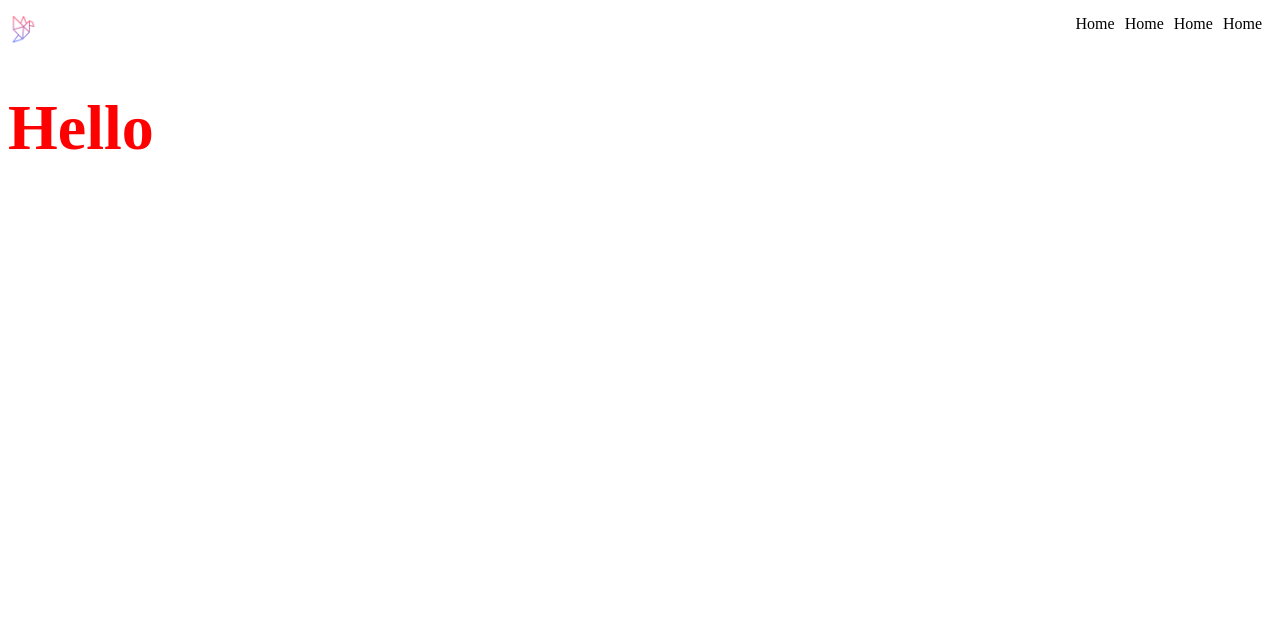
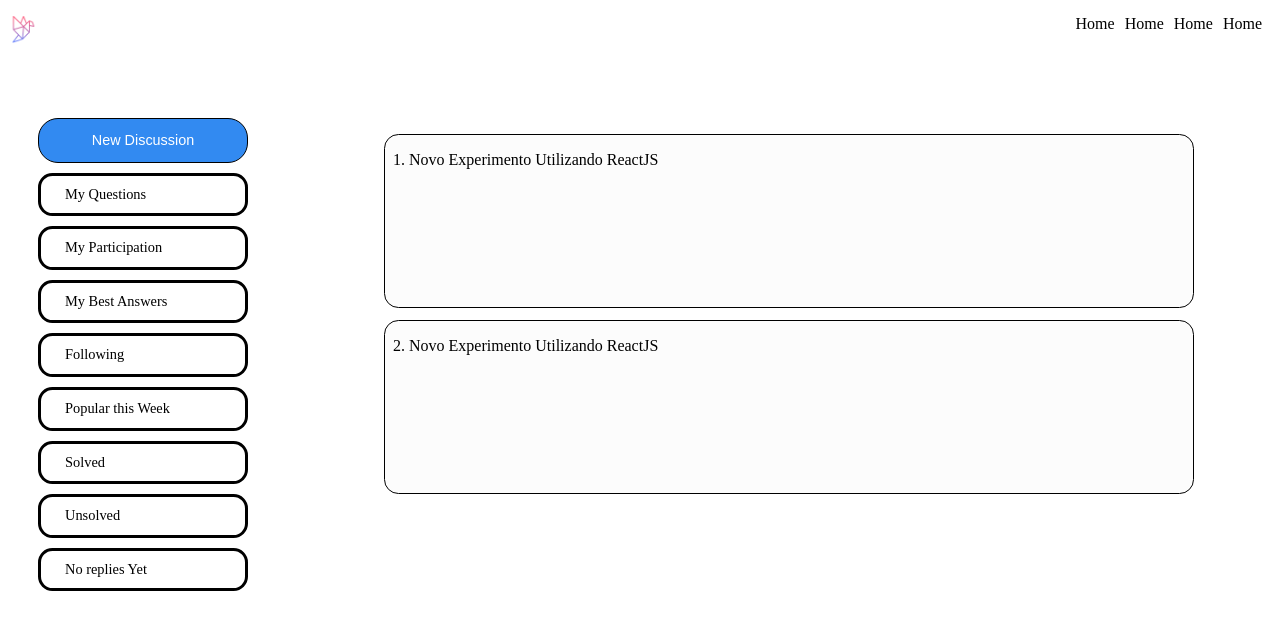
Before and after one commit to luanrjjj/tsuru, a Next.js app in the folder forumTsu/tsuruforum/: page / in a window 1280 px wide. Shown: the top 630 px of the page. Built offline with nearby package versions, Linux system fonts and the light colour scheme.

Commit message:
Forum menu and posts init

```diff
--- a/forumTsu/tsuruforum/components/header/index.tsx
+++ b/forumTsu/tsuruforum/components/header/index.tsx
@@ -4,18 +4,41 @@ import React from "react";
 
 import {
   Container,
+  ContainerContent,
+  ContentSection,
   Header,
   HeaderContent,
-  HeaderLogo
+  HeaderLogo,
+  Menu,
+  Post,
+  Posts,
+  PostsSection,
+  Sticky
 
 
 } from './styles'
 
 import logoImg from '../../assets/images/origami.png'
 
+
+interface Post {
+  id:string;
+  title:string;
+
+
+}
+
+interface Posts {
+  posts:Post[]
+}
 const Forum:React.FC = () => {
 
+  const posts:any = [{"id":"1","title":"Novo Experimento Utilizando ReactJS"},{"id":"1","title":"Novo Experimento Utilizando ReactJS"}];
+
   return (
+    <>
+    <Container>
+    <ContainerContent>
         <Header>
           <HeaderLogo><img src={logoImg.src}></img></HeaderLogo>
           <HeaderContent>
@@ -25,9 +48,66 @@ const Forum:React.FC = () => {
             <span>Home</span>
 
 
+
             </HeaderContent>
 
         </Header>
+        <ContentSection>
+            <Menu>
+              <Sticky>
+                <button>New Discussion</button>
+                <ul>
+                  <li>
+                    <a>My Questions</a>
+                  </li>
+                  <li>
+                    <a>My Participation</a>
+                  </li>
+                  <li>
+                    <a>My Best Answers</a>
+                  </li>
+                  <li>
+                    <a>Following</a>
+                  </li>
+                  <li>
+                    <a>Popular this Week</a>
+                  </li>
+                  <li>
+                    <a>Solved</a>
+                  </li>
+                  <li>
+                    <a>Unsolved</a>
+                  </li>
+                  <li>
+                    <a>No replies Yet</a>
+                  </li>
+
+                </ul>
+              </Sticky>
+
+            </Menu>
+            <PostsSection>
+            <Posts>
+
+                  <ol>
+                    {posts.map(({ id, title }:Post) => (
+                       <Post>
+                          <li key={id}>
+                            <div>
+                              <span>{title}</span>
+                            </div>
+                          </li>
+                          </Post>
+                        ))}
+                    </ol>
+
+                  </Posts>
+                  </PostsSection>
+                  </ContentSection>
+          </ContainerContent>
+
+          </Container>
+          </>
   );
 }
 export default Forum
--- a/forumTsu/tsuruforum/components/header/styles.ts
+++ b/forumTsu/tsuruforum/components/header/styles.ts
@@ -3,8 +3,18 @@ import styled from 'styled-components';
 
 export const Container = styled.div`
 
+
   `
 
+export const ContainerContent = styled.div `
+/*
+margin-left: auto;
+margin-right: auto;
+min-width:600px;
+max-width:1050px;
+*/
+
+`
 export const Header = styled.header `
   height:40px;
 
@@ -44,4 +54,111 @@ span {
 }
 }
 `
+
+export const ContentSection = styled.div `
+  display: flex;
+  flex-direction:row;
+  margin-top: 30px;
+  padding: 40px 30px;
+  position: relative;
+
+`
+
+export const Menu = styled.div `
+  width: 210px;
+  top: 60px;
+  display:block;
+  align-self: flex-start;
+  margin-right: 3rem;
+
+    `
+
+export const Sticky = styled.div `
+  position: sticky;
+  text-align: center;
+  line-height:1.5;
+
+  button {
+    border-radius: 20px;
+    border-style: solid;
+    border-width: 1px;
+
+
+    font-size: 0.9rem;
+    font-weight: 500;
+
+
+    width: 100%;
+    background-color:rgba(50,138,241);
+    color:rgba(255,255,255);
+    padding-bottom: 0.83rem;
+    padding-left: 2rem;
+    padding-right: 2rem;
+    padding-top: .83rem;
+  }
+
+  ul {
+    list-style:none;
+    width:100%;
+    font-size:0px;
+    padding:0px;
+    margin:0px;
+  }
+  li {
+    margin-top:10px;
+    width: 100%;
+    font-size:0px;
+  }
+  a {
+    align-items:center;
+    display:flex;
+
+    font-size: 0.9rem;
+    font-weight: 500;
+
+    padding-bottom: 0.5rem;
+    padding-top:0.5rem;
+    padding-left: 1.5rem;
+    padding-right: 1.5rem;
+
+    border-radius:0.9rem;
+    border-style:solid;
+
+  }
+
+
+`
+
+export const PostsSection = styled.div `
+  flex: 1 1 0%;
+  margin-left: auto;
+  margin-right: auto;
+  max-width: 850px;
+
+`
+export const Posts = styled.div `
+  display:block;
+
+`
+
+export const Post = styled.div `
+  height: 140px;
+  flex-direction: row;
+  margin-bottom: 0.75rem;
+
+  padding-left: 1.5rem;
+  padding-right: 1.5rem;
+  padding-bottom: 1rem;
+  padding-top: 1rem;
+
+  background-color: rgba(0,0,0,.01);
+
+  border-style: solid;
+  border-width: 1px;
+  border-radius: 0.9rem;
+  cursor: pointer;
+  display:flex;
+
+
+  `
 ;
--- a/forumTsu/tsuruforum/pages/index.tsx
+++ b/forumTsu/tsuruforum/pages/index.tsx
@@ -7,14 +7,10 @@ const Home: NextPage = () => {
 return (
   <>
   <Forum/>
-  <Title><h1>Hello</h1></Title>
+
 
   </>
 )
 }
 
-const Title = styled.h1`
-color:red;
-`
-
 export default Home
```
Lines whose indentation alone changed are shown as unchanged.
